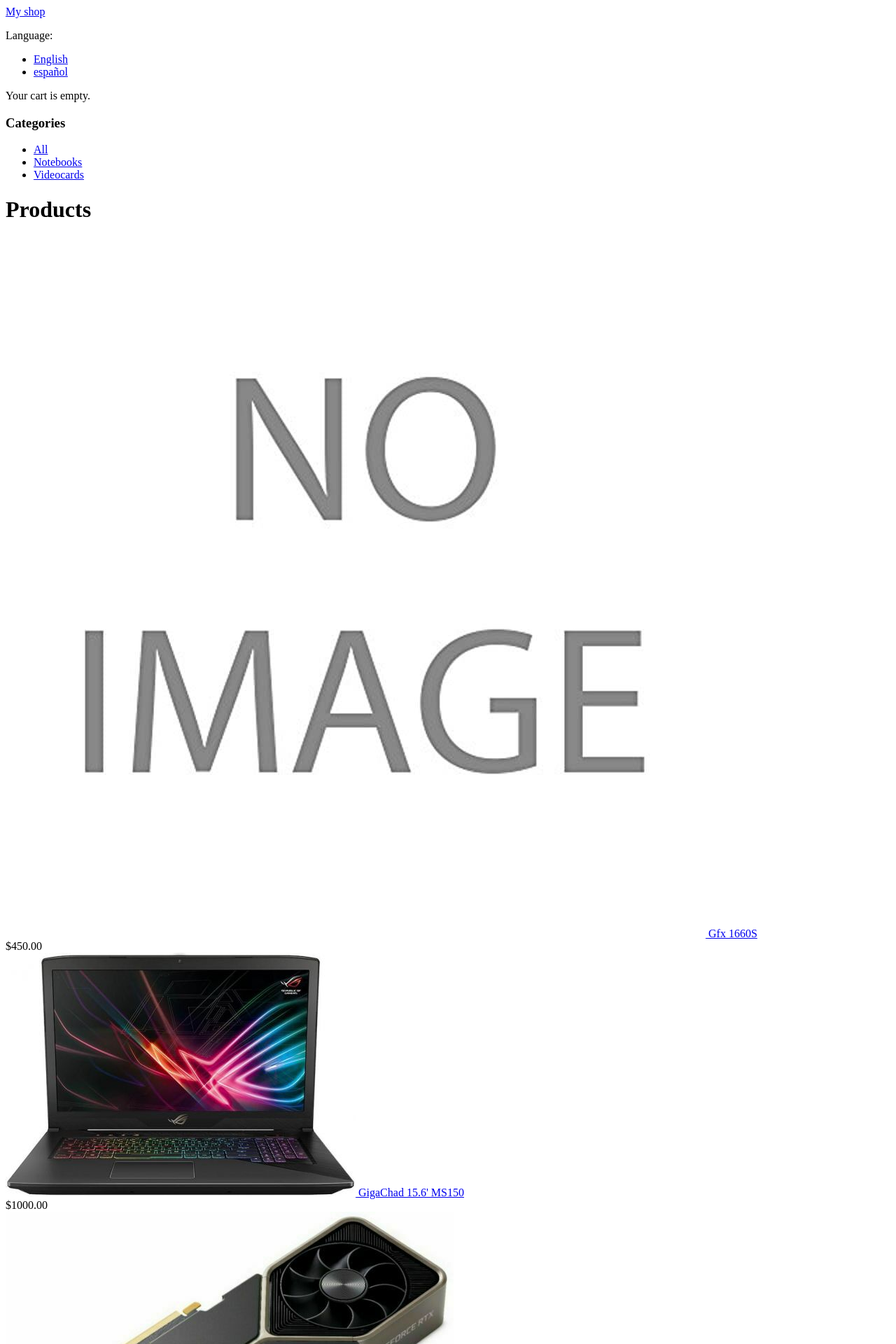
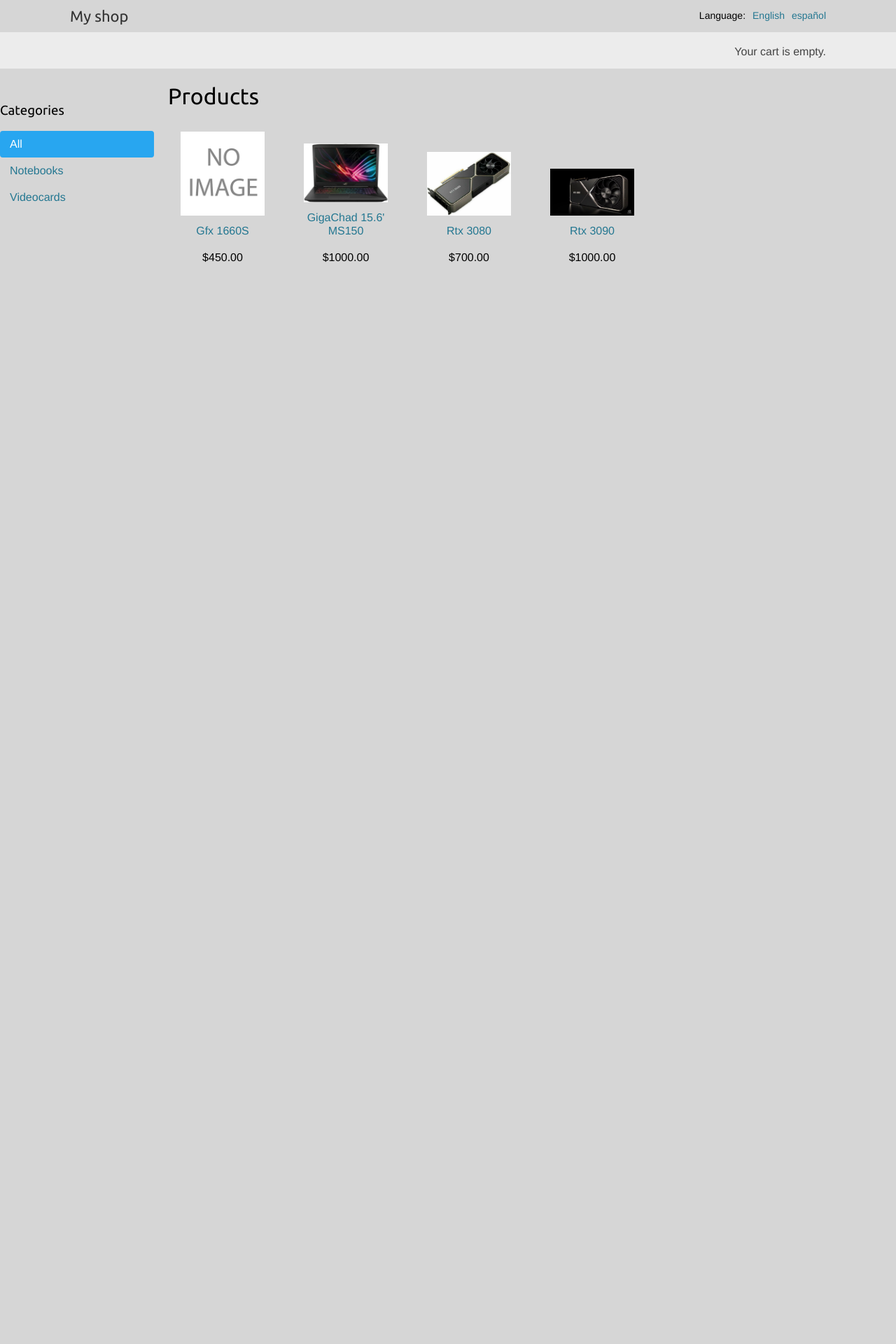
Before and after one commit to MOGZEM/django-shop, a Django app: page /en/ in a window 1280 px wide. Shown: the top 1920 px of the page at 70% size. After the commit the page ends 375 px from the top, so only its background shows below. Run offline with Django 3.2, Linux system fonts and the light colour scheme; data comes from the database, SQL or seed files in the repository; both versions use the stored data as it was after the commit; parts of the project's set-up code (start-up, migrations or seed data) failed here and were passed over.

Commit message:
updated css

```diff
--- a/myshop/shop/static/css/base.css
+++ b/myshop/shop/static/css/base.css
@@ -0,0 +1,341 @@
+@import url(//fonts.googleapis.com/css?family=Ubuntu);
+
+body {
+    background-color: #d6d6d6;
+    margin:0;
+    padding:0;
+    font-family:helvetica, sans-serif;
+}
+
+h1, h2, h3, h4, h5 , h6 {
+    font-family: 'Ubuntu', sans-serif; font-weight:normal;
+}
+
+a {
+    text-decoration:none;
+    color:#247791;
+}
+
+a:hover {
+    color:#317ada;
+}
+
+a.button, input[type="submit"] {
+    color:#fff;
+    background:#28a6f0;
+    border-radius:4px;
+    padding:10px 20px;
+    font-size:14px;
+    border:0;
+}
+
+a.button.light {
+    color:#666;
+    background:#ededed;
+}
+
+.text-left {
+    text-align:left;
+}
+
+.text-right {
+    text-align:right;
+}
+
+table {
+    width:100%;
+    border-spacing:0;
+    border-collapse: collapse;
+}
+
+table th, table td {
+    text-align:left;
+    font-size:14px;
+    padding:10px;
+    margin:0;
+}
+
+tbody tr:nth-child(odd) {
+    background:#efefef;
+}
+
+tbody tr.subtotal {
+    background:#ccc;
+}
+
+thead th, tbody tr.total {
+    background:#28a6f0;
+    color:#fff;
+    font-weight:bold;
+}
+
+table.cart {
+    margin-bottom:40px;
+}
+
+table.cart img {
+    width:180px;
+}
+
+tbody td.num {
+    text-align:right;
+}
+
+td input[type="submit"] {
+    font-size:12px;
+    padding:4px 10px;
+}
+
+form p label, form p input {
+    float:left;
+    clear:both;
+}
+
+form p label {
+    font-size:14px;
+    padding-bottom:4px;
+}
+
+form p input {
+    width:300px;
+    font-size:13px;
+    margin-bottom:10px;
+    padding:10px 12px;
+    border:0;
+    background:#efefef;
+    color:#666;
+    border-radius:4px;
+}
+
+ul.errorlist {
+   float:left;
+   color:#ff0000;
+   clear:both;
+   font-size:13px;
+   margin:0;
+   padding:0;
+}
+
+
+#header {
+    padding:10px 100px;
+    font-size:18px;
+    overflow:auto;
+}
+
+#subheader {
+    background:#ececec;
+    color:#444;
+    padding:15px 100px;
+    overflow:auto;
+}
+
+#header .logo {
+    font-family: 'Ubuntu', sans-serif;
+    float:left;
+    color:#333;
+    font-size:22px;
+    margin-right:10%;
+}
+
+#subheader .cart {
+    float:right;
+    padding-top:4px;
+}
+
+#content {
+    padding:0 0px;
+    overflow:hidden;
+}
+
+#sidebar {
+    width:220px;
+    padding:30px 20px 0 0;
+    float:left;
+}
+
+#sidebar ul{
+    margin:0;
+    padding:0;
+}
+
+#sidebar ul li {
+    margin:0;
+    list-style:none;
+    padding:10px 14px;
+}
+
+#sidebar ul li a {
+    display:block;
+}
+
+#sidebar ul li.selected {
+    background:#28a6f0;
+    border-radius:4px;
+}
+
+#sidebar ul li.selected a {
+    color:#fff;
+}
+
+#main {
+width: 100%;
+}
+
+#main-items{
+    display: flex;
+    flex-direction: row;
+    flex-wrap: wrap;
+}
+
+.product-list .item-box {
+    width: 15%;
+    margin:10px 20px 10px 0;
+    text-align:center;
+    line-height:1.2;
+    display: flex;
+    flex-direction: column;
+    justify-content: flex-end;
+}
+.product-list .item {
+    width:100%;
+    display: flex;
+    flex-direction: column;
+}
+
+.product-list .item img {
+    width:120px;
+    margin-bottom:8px;
+}
+
+.product-detail {
+    text-align:justify;
+}
+
+.product-detail .price {
+    color:#333;
+    font-size:28px;
+    font-weight:bold;
+}
+
+.product-detail img {
+    width:40%;
+    float:left;
+    padding:0 20px 20px 0;
+}
+
+.product-detail h1 {
+    margin-bottom:0;
+}
+
+.product-detail h2 {
+    margin-top:10px;
+}
+
+.order-form {
+    float:left;
+}
+
+.order-info {
+    float:right;
+    width:300px;
+    background:#efefef;
+    padding:10px 20px;
+    color:#333;
+    border-bottom:4px solid #28a6f0;
+}
+
+.order-info h3 {
+    color:#28a6f0;
+}
+
+.order-info ul li {
+    margin:0;
+    padding:0;
+    font-size:14px;
+}
+
+.order-info p {
+    font-weight:bold;
+    float:right;
+}
+
+.order-info span {
+    float:right;
+}
+
+.neg {
+    color:#dc1616;
+}
+
+.languages {
+   float:right;
+   padding-top:4px;
+   font-size:14px;
+}
+
+.languages ul {
+    list-style:none;
+    margin:0;
+    padding:0;
+    float:left;
+}
+
+.languages ul li {
+    float:left;
+    margin:0 0 0 10px;
+    font-size:14px;
+}
+
+.languages p {
+    float:left;
+    margin:0;
+}
+
+.recommendations {
+    clear:both;
+}
+
+.recommendations div {
+    float:left;
+}
+
+.recommendations img {
+    width:200px
+}
+
+.recommendations p {
+    clear:both;
+}
+
+.recommendations.cart {
+    width:60%;
+    float:left;
+    overflow:auto;
+}
+
+.recommendations.cart h3 {
+    margin-top:0;
+}
+
+.recommendations.cart .item {
+    margin-right:10px;
+}
+
+.recommendations.cart img {
+    width:120px;
+}
+
+/* braintree hosted fields */
+form div.field {
+    font-size:13px;
+    color:#666;
+    width:300px;
+    height:22px;
+    margin-bottom:10px;
+    padding:6px 12px;
+    border:0;
+    background:#efefef;
+    color:#666;
+    border-radius:4px;
+}
--- a/myshop/shop/templates/shop/product/list.html
+++ b/myshop/shop/templates/shop/product/list.html
@@ -19,7 +19,9 @@
     </div>
     <div id="main" class="product-list">
         <h1>{% if category %}{{ category.name }}{% else %}Products{% endif %}</h1>
+        <div id="main-items">
         {% for product in products %}
+            <div class="item-box">
                 <div class="item">
                     <a href="{{ product.get_absolute_url }}">
                         <img src="{% if product.image %}{{ product.image.url }}{% else %}{% static "img/no_image.png" %}{% endif %}">
@@ -27,6 +29,8 @@
                     <a href="{{ product.get_absolute_url }}">{{ product.name }}</a><br>
                     ${{ product.price }}
                 </div>
+            </div>
         {% endfor %}
         </div>
+    </div>
 {% endblock %}
```
Also changed, not shown: myshop/db.sqlite3. Lines whose indentation alone changed are shown as unchanged.
